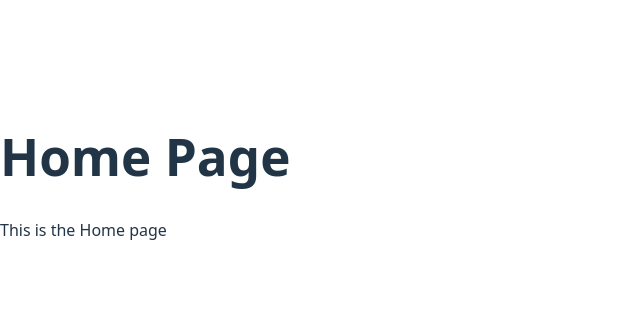
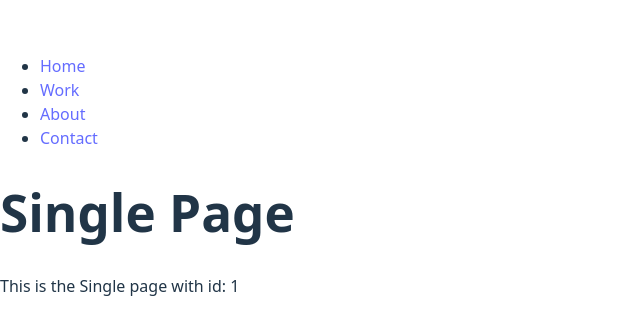
Before and after one commit to wastedsundays/portfolio2025, a React (Vite) app: page /work/1 in a window 1280 px wide. Shown: the part 224-558 px from the top of the page, without its empty margins (0-640 px from the left). Built offline with nearby package versions, Linux system fonts and the light colour scheme.

Commit message:
add routing and navigation components with error handling

```diff
--- a/src/App.jsx
+++ b/src/App.jsx
@@ -1,12 +1,27 @@
 import React from 'react';
+import { BrowserRouter as Router, Route, Routes } from 'react-router-dom';
 import HomePage from './pages/HomePage';
+import AboutPage from './pages/AboutPage';
+import WorkPage from './pages/WorkPage';
+import SinglePage from './pages/SinglePage';
+import ContactPage from './pages/ContactPage';
+import ErrorPage from './pages/ErrorPage';
+import Navigation from './components/Navigation';
 
 function App() {
 
   return (
-    <>
-    <HomePage />
-    </>
+    <Router>
+      <Navigation />
+      <Routes>
+        <Route path="/" element={<HomePage />} />
+        <Route path="/about" element={<AboutPage />} />
+        <Route path="/work" element={<WorkPage />} />
+        <Route path="/work/:id" element={<SinglePage />} />
+        <Route path="/contact" element={<ContactPage />} />
+        <Route path='*' element={<ErrorPage />} />
+      </Routes>
+    </Router>
   )
 }
 
--- a/src/components/Navigation.jsx
+++ b/src/components/Navigation.jsx
@@ -0,0 +1,17 @@
+import React from 'react';
+import { Link } from 'react-router-dom';
+
+const Navigation = () => {
+    return (
+        <nav>
+            <ul>
+                <li><Link to="/">Home</Link></li>
+                <li><Link to="/work">Work</Link></li>
+                <li><Link to="/about">About</Link></li>
+                <li><Link to="/contact">Contact</Link></li>
+            </ul>
+        </nav>
+    );
+};
+
+export default Navigation;
--- /dev/null
+++ b/src/pages/ErrorPage.jsx
@@ -0,0 +1,12 @@
+import React from 'react';
+
+const WorkPage = () => {
+    return (
+        <div>
+            <h1>Error Page</h1>
+            <p>This page is the 404 error page</p>
+        </div>
+    );
+    };
+
+export default WorkPage;
```
